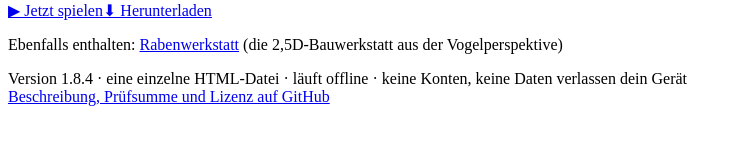
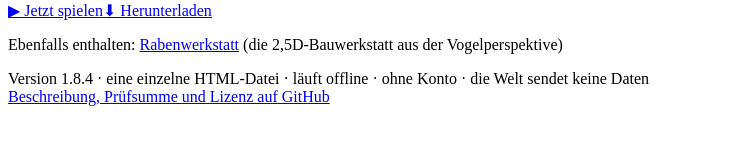
Before and after one commit to marcohost33-maker/nigin-drei-wesen, a plain HTML site: page index.html in a window 1280 px wide. Shown: the part 147-292 px from the top of the page, without its empty margins (0-740 px from the left). Drawn offline with Linux system fonts and the light colour scheme.

Commit message:
docs: Datenschutz- und Lizenztext präzisiert (Audit 2026-11-21)
Speicherweg, Pages-Zugriffsdaten, Fachlinks auf Klick, Kontaktweg und
Hinweise zu KI-Bildern und Forks. Spieldateien unverändert.

Co-Authored-By: Claude Opus 5.5 <noreply@anthropic.com>

```diff
--- a/index.html
+++ b/index.html
@@ -10,6 +10,6 @@
 <p class="lead">Steuere Nigin als Fuchs, den Raben oder den Geist durch eine kleine räumliche Welt.</p>
 <div class="cta"><a class="play" href="NIGIN_A_Drei_Wesen_3D_v1_8_4.html">▶ Jetzt spielen</a><a class="dl" href="https://github.com/marcohost33-maker/nigin-drei-wesen/releases/download/v1.8.4/NIGIN_A_Drei_Wesen_3D_v1_8_4.html">⬇ Herunterladen</a></div>
 <p class="more">Ebenfalls enthalten: <a href="NIGIN_B_Rabenwerkstatt_v1_8_1.html">Rabenwerkstatt</a> (die 2,5D-Bauwerkstatt aus der Vogelperspektive)</p>
-<p class="meta">Version 1.8.4 · eine einzelne HTML-Datei · läuft offline · keine Konten, keine Daten verlassen dein Gerät<br>
+<p class="meta">Version 1.8.4 · eine einzelne HTML-Datei · läuft offline · ohne Konto · die Welt sendet keine Daten<br>
 <a href="https://github.com/marcohost33-maker/nigin-drei-wesen">Beschreibung, Prüfsumme und Lizenz auf GitHub</a></p>
 </main></body></html>
```
Also changed, not shown: 2 other files.
